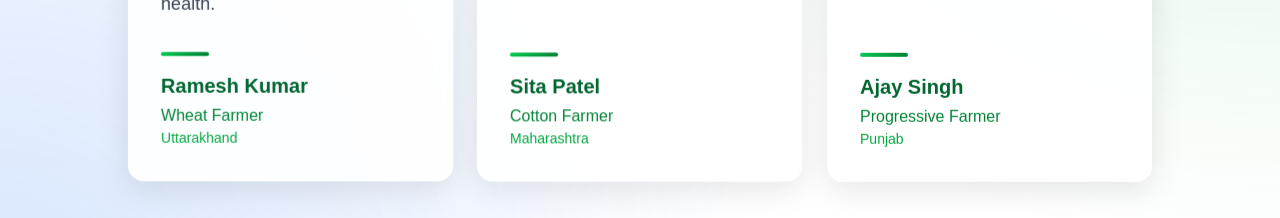
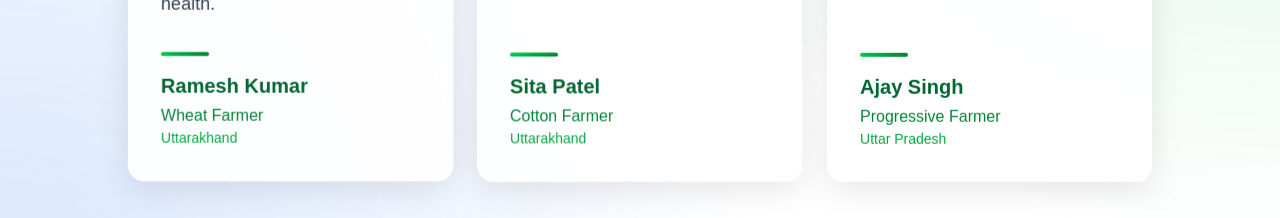
Before and after one commit to farmiconindia/farmicon-web, a Next.js app: page / in a window 1280 px wide. Shown: the part 3880-4098 px from the top of the page. Built offline with nearby package versions, Linux system fonts and the light colour scheme.

Commit message:
Update TestimonialsSection.tsx
chnge the testimonial state

```diff
--- a/src/components/TestimonialsSection.tsx
+++ b/src/components/TestimonialsSection.tsx
@@ -16,14 +16,14 @@ const testimonials = [
   {
     key: 'user2',
     name: 'Sita Patel',
-    location: 'Maharashtra',
+    location: 'Uttarakhand',
     role: 'Cotton Farmer',
     rating: 5
   },
   {
     key: 'user3',
     name: 'Ajay Singh',
-    location: 'Punjab',
+    location: 'Uttar Pradesh',
     role: 'Progressive Farmer',
     rating: 5
   }
```
